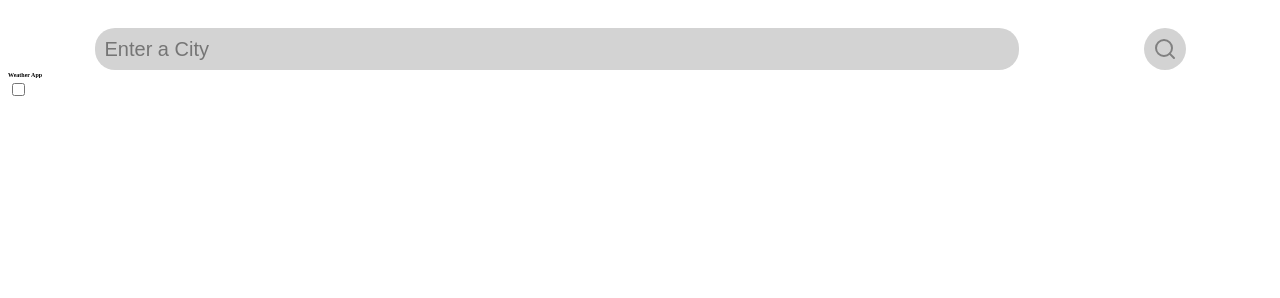
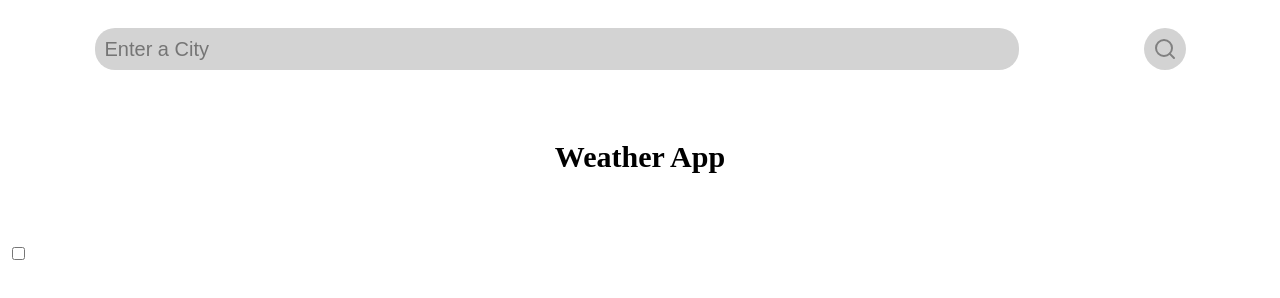
Before and after one commit to Nicholas-Schoen/weather-app, a plain HTML site: page index.html in a window 1280 px wide. Drawn offline with Linux system fonts and the light colour scheme.

Commit message:
working on hero text

```diff
--- a/styles.css
+++ b/styles.css
@@ -36,3 +36,9 @@
 .feather {
     color: grey;
 }
+
+.hero-text {
+    font-size: 3rem;
+    margin: 7rem;
+    text-align: center;
+}
```
